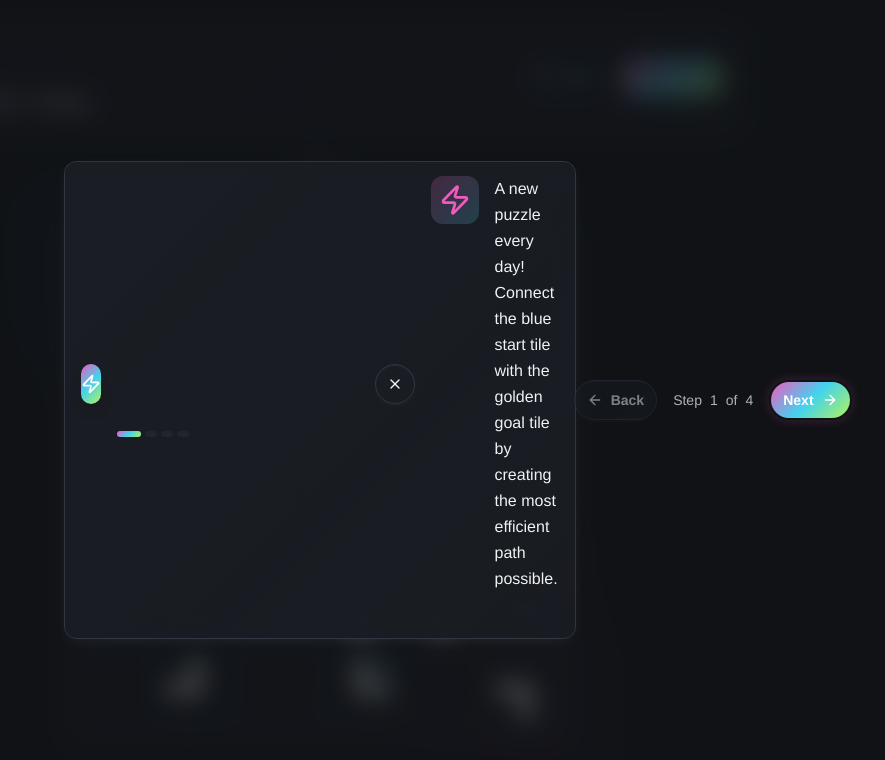
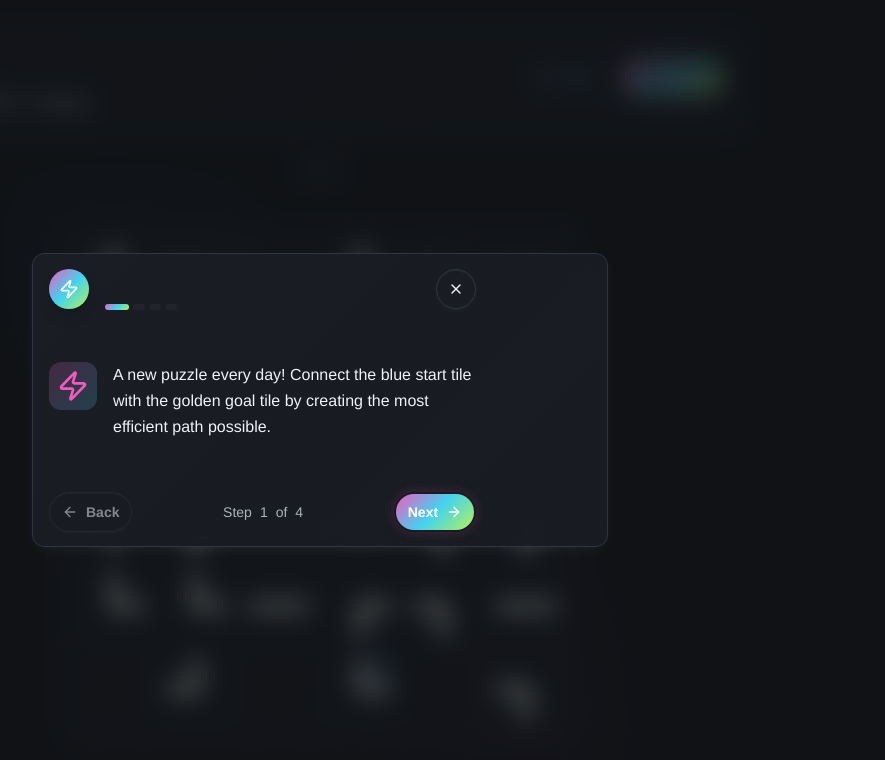
Before and after one commit to patrikahlzen/daily-labyrinth-shift, a React (Vite) app: page / in a window 1280 px wide. Shown: the top 760 px of the page, without its empty margins (320-1205 px from the left). Built offline with nearby package versions, Linux system fonts and the light colour scheme.

Commit message:
Code edited in Lovable Code Editor

```diff
--- a/src/index.css
+++ b/src/index.css
@@ -754,11 +754,73 @@ body {
   max-width: 48ch;                        /* behaglig radrad */
 }
 
+/* Footer knappar stannar i kortet och bryter snyggt på små skärmar */
+.tutorial-actions {
+  display: flex;
+  flex-wrap: wrap;
+  gap: .5rem;
+  justify-content: space-between;
+}
+/* =========================================
+   DIALOG SANITY PACK — Tutorial + Finish
+   (Append last in index.css)
+   ========================================= */
+
+/* 0) Safari: gör blur-variabeln konsekvent numerisk */
+:root.theme-prism { --glass-blur: 12px; }
+
+/* Lägg även -webkit-backdrop-filter på glasytor */
+.gamebar, .board, .pill, .finish-overlay {
+  -webkit-backdrop-filter: blur(var(--glass-blur));
+}
+
+/* ---------------------------
+   TUTORIAL (role="dialog")
+   --------------------------- */
+
+/* Gör artikel-kortet i dialogen till kolumn/grid (slår ut .gamebar:flex-row) */
+[role="dialog"] article.gamebar {
+  display: grid;
+  grid-auto-flow: row;
+  grid-template-rows: auto 1fr auto;   /* header, body, footer */
+  align-items: start;
+  gap: 1.25rem;
+  overflow: hidden;                     /* inget läcker utanför kortet */
+  max-width: min(36rem, 100%);
+  width: 100%;
+}
+
+/* Läsbar brödtext, inte inklämd mot kant */
+[role="dialog"] article.gamebar > section {
+  max-width: 48ch;
+}
+
+/* Footer: knapprad som håller sig inne och bryter snyggt */
+[role="dialog"] article.gamebar > footer {
+  display: flex;
+  flex-wrap: wrap;
+  gap: .5rem;
+  justify-content: space-between;
+}
+[role="dialog"] article.gamebar > footer > * { min-width: 0; }
+[role="dialog"] article.gamebar .btn-cta,
+[role="dialog"] article.gamebar .btn-ghost { white-space: nowrap; }
+
+/* Kompakt rubrik inne i dialog så den inte dominerar */
+[role="dialog"] article.gamebar .display-xl {
+  font-size: clamp(22px, 4vw, 28px);
+  line-height: 1.15;
+}
+
+/* ---------------------------
+   FINISH OVERLAY (panel)
+   --------------------------- */
+
 .finish-overlay{
   position: relative;
   z-index: 40;
-  display: grid;                    /* ← viktigt */
-  grid-template-columns: 1fr;       /* mobil */
+  display: grid;                        /* VIKTIGT: riktig grid-layout */
+  grid-template-columns: 1fr;           /* mobil: staplat */
   gap: 1rem;
   background: var(--gradient-card);
   border: var(--glass-bd);
@@ -766,19 +828,32 @@ body {
   box-shadow: var(--glass-shadow), 0 0 20px hsl(var(--prism-0) / 0.1);
   backdrop-filter: blur(var(--glass-blur));
   -webkit-backdrop-filter: blur(var(--glass-blur));
-  padding: 2rem;
+  padding: 1.5rem;
   text-align: center;
-  max-width: 24rem;
+  max-width: 26rem;                     /* lite bredare så text/knappar får plats */
   width: 100%;
 }
 @media (min-width: 640px){
   .finish-overlay{
-    grid-template-columns: 1fr auto; /* text/stats + knappar */
+    grid-template-columns: 1fr auto;    /* text/stats | knappar */
     align-items: center;
     text-align: left;
   }
 }
-.finish-actions{ display:flex; flex-wrap:wrap; gap:8px; justify-content:flex-end; }
+
+/* Actions-raden: fånga flera möjliga containers så markup inte måste ändras */
+.finish-actions,
+.finish-overlay footer,
+.finish-overlay .actions,
+.finish-overlay .buttons{
+  display: flex;
+  flex-wrap: wrap;
+  gap: 8px;
+  justify-content: flex-end;
+}
 .finish-overlay .pill,
 .finish-overlay .btn-ghost,
-.finish-overlay .btn-cta{ position:relative; z-index:41; }
+.finish-overlay .btn-cta{
+  position: relative;
+  z-index: 41;                          /* konfetti ovanpå visuellt men inte i vägen */
+}
```
